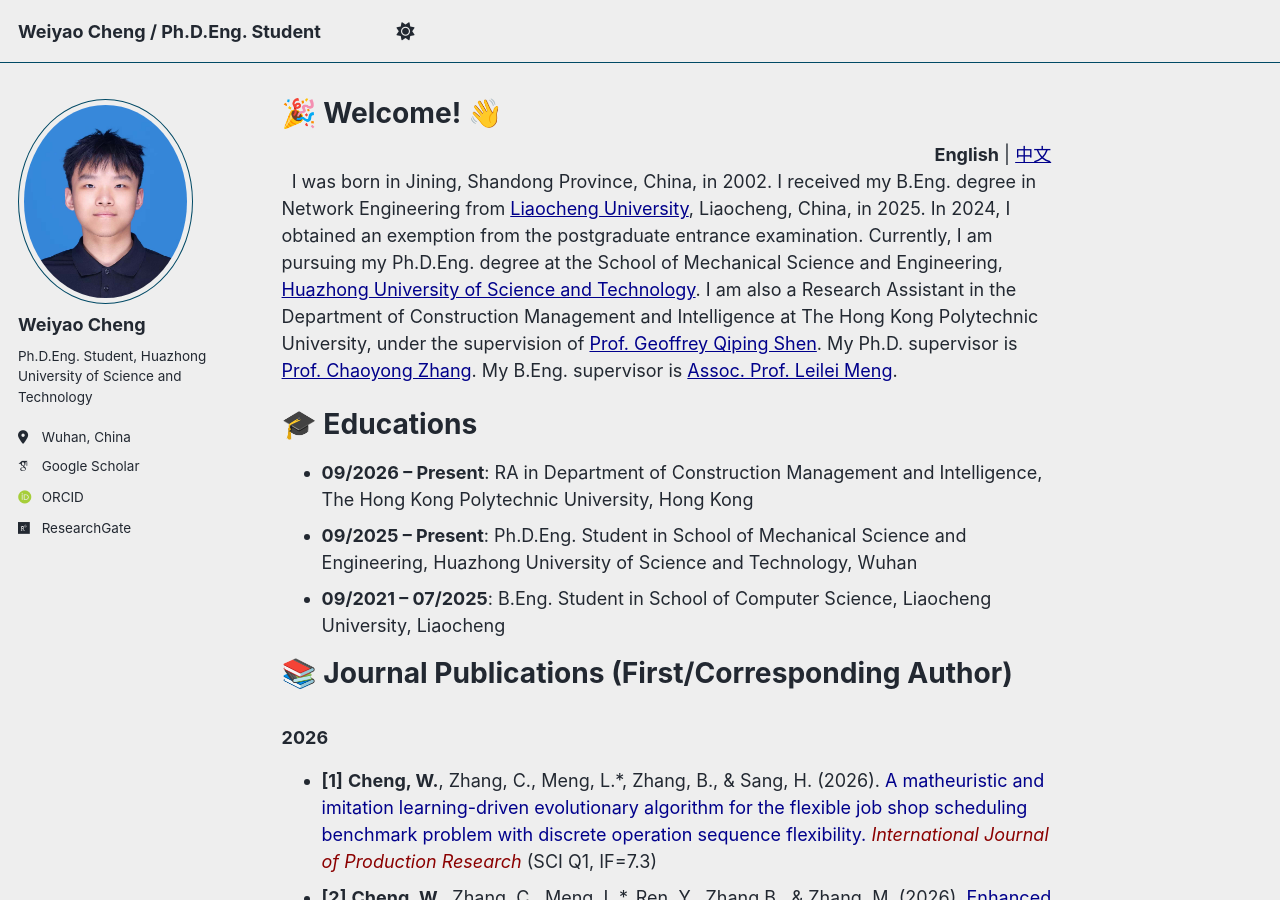
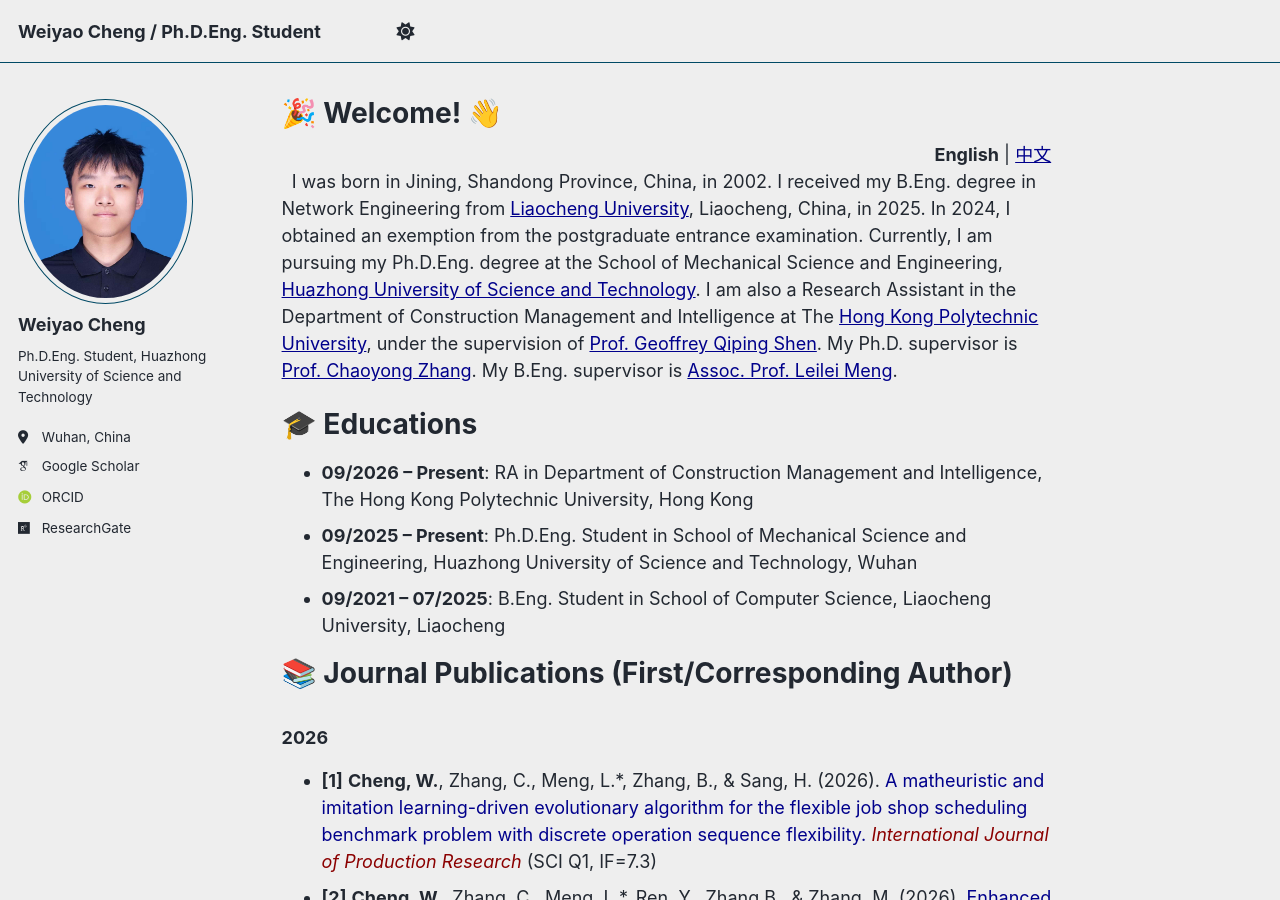
Before and after one commit to cwylcu080903/cwylcu080903.github.io, a Jekyll site: the page built from _pages/about.md, in a window 1280 px wide and 900 px high. Built offline with Jekyll 4.4.1, drawn with Linux system fonts in a browser that asks for light colours; some web fonts are replaced; a script bundle is joined from its source files by our own code; library files that are not in the unit come from our copies.

Commit message:
Update about.md

```diff
--- a/_pages/about.md
+++ b/_pages/about.md
@@ -9,7 +9,7 @@ redirect_from:
 <div style="text-align: right;">
 <b>English</b> | <a href="/zh/" style="color: #00008B;">中文</a>
 </div>
-&nbsp; I was born in Jining, Shandong Province, China, in 2002. I received my B.Eng. degree in Network Engineering from <a href="https://www.lcu.edu.cn/" style="color: #00008B;">Liaocheng University</a>, Liaocheng, China, in 2025. In 2024, I obtained an exemption from the postgraduate entrance examination. Currently, I am pursuing my Ph.D.Eng. degree at the School of Mechanical Science and Engineering, <a href="https://www.hust.edu.cn/" style="color: #00008B;">Huazhong University of Science and Technology</a>. I am also a Research Assistant in the Department of Construction Management and Intelligence at The Hong Kong Polytechnic University, under the supervision of <a href="https://www.polyu.edu.hk/ppoffice/senior-management-team/avpgp" style="color: #00008B;">Prof. Geoffrey Qiping Shen</a>. My Ph.D. supervisor is <a href="https://mse.hust.edu.cn/info/1143/1376.htm" style="color: #00008B;">Prof. Chaoyong Zhang</a>. My B.Eng. supervisor is <a href="https://cs.lcu.edu.cn/xygk/szdw/431879.htm" style="color: #00008B;">Assoc. Prof. Leilei Meng</a>.
+&nbsp; I was born in Jining, Shandong Province, China, in 2002. I received my B.Eng. degree in Network Engineering from <a href="https://www.lcu.edu.cn/" style="color: #00008B;">Liaocheng University</a>, Liaocheng, China, in 2025. In 2024, I obtained an exemption from the postgraduate entrance examination. Currently, I am pursuing my Ph.D.Eng. degree at the School of Mechanical Science and Engineering, <a href="https://www.hust.edu.cn/" style="color: #00008B;">Huazhong University of Science and Technology</a>. I am also a Research Assistant in the Department of Construction Management and Intelligence at The <a href="https://www.polyu.edu.hk/sc/about-polyu/" style="color: #00008B;">Hong Kong Polytechnic University</a>, under the supervision of <a href="https://www.polyu.edu.hk/ppoffice/senior-management-team/avpgp" style="color: #00008B;">Prof. Geoffrey Qiping Shen</a>. My Ph.D. supervisor is <a href="https://mse.hust.edu.cn/info/1143/1376.htm" style="color: #00008B;">Prof. Chaoyong Zhang</a>. My B.Eng. supervisor is <a href="https://cs.lcu.edu.cn/xygk/szdw/431879.htm" style="color: #00008B;">Assoc. Prof. Leilei Meng</a>.
 
 🎓 Educations
 ======
```
